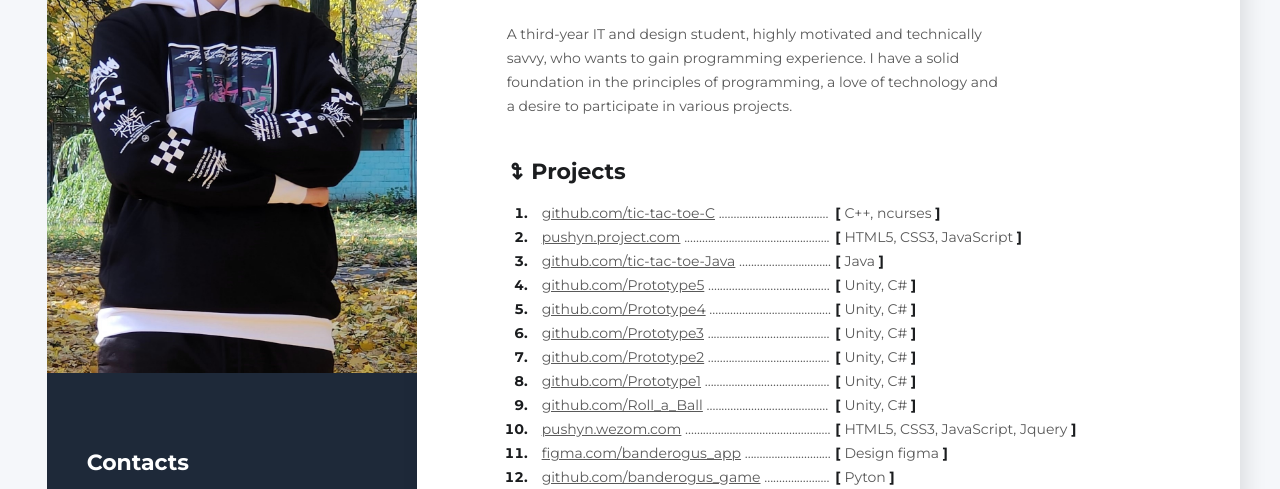
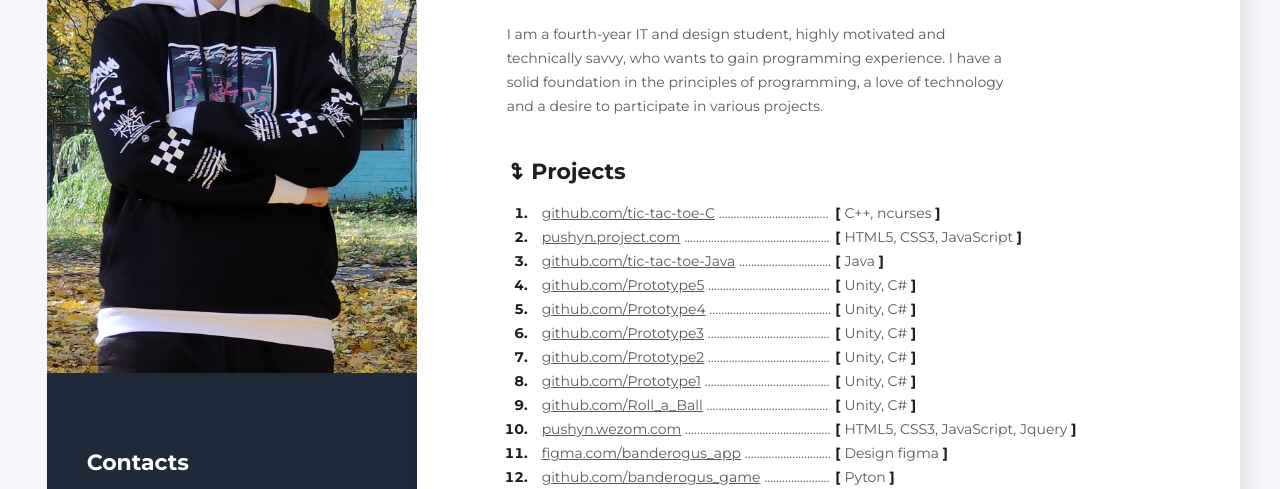
Before and after one commit to HOKER1597/Summary, a plain HTML site: page index.html in a window 1280 px wide. Shown: the part 249-738 px from the top of the page. Drawn offline with Linux system fonts and the light colour scheme.

Commit message:
Update index.html

```diff
--- a/index.html
+++ b/index.html
@@ -66,7 +66,7 @@
                 </h1>
 
                 <p class="about-description">
-                    A third-year IT and design student, highly motivated and technically savvy, who wants to gain programming experience. I have a solid foundation in the principles of programming, a love of technology and a desire to participate in various projects.
+                    I am a fourth-year IT and design student, highly motivated and technically savvy, who wants to gain programming experience. I have a solid foundation in the principles of programming, a love of technology and a desire to participate in various projects.
                 </p>
             </div>
             <!--Projects-->
```
